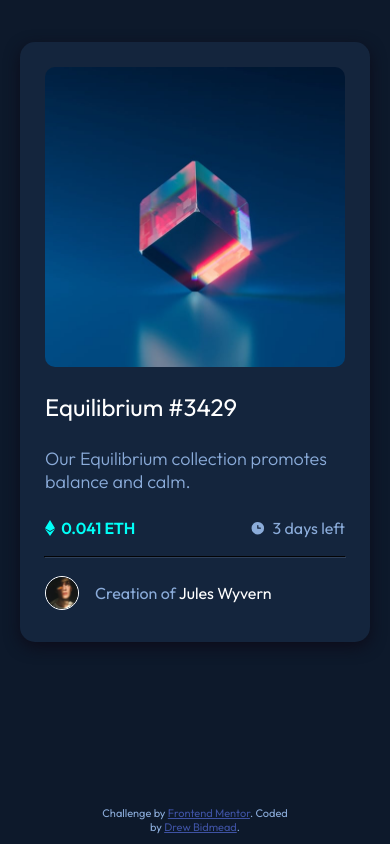
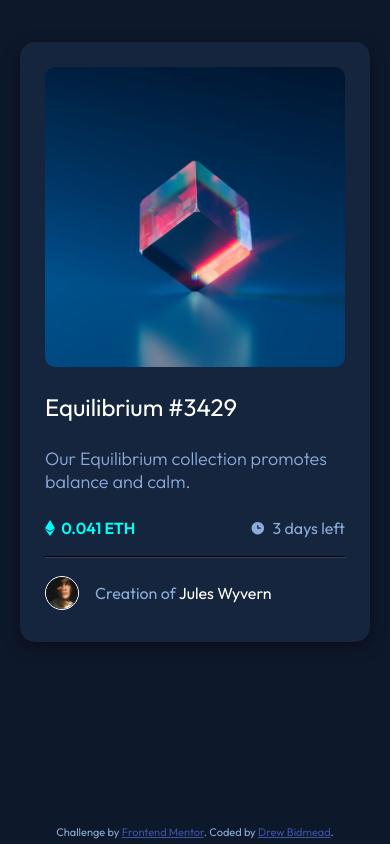
Before and after one commit to dbidmead/nft-card, a plain HTML site: page index.html in a window 390 px wide. Drawn offline with Linux system fonts and the light colour scheme.

Commit message:
Fixed attribution glitch on mobile

```diff
--- a/styles.css
+++ b/styles.css
@@ -12,6 +12,7 @@ body {
     font-family: 'Outfit', sans-serif;
     background-color: var(--bg-color);
     color: var(--text-color);
+    overflow: hidden;
 }
 
 .card-wrapper {
@@ -171,3 +172,10 @@ hr {
 .attribution a {
     color: hsl(228, 45%, 44%);
 }
+
+@media (max-width: 700px) {
+    .attribution {
+        bottom: 5px;
+        width: 100vw;
+    }
+}
```
